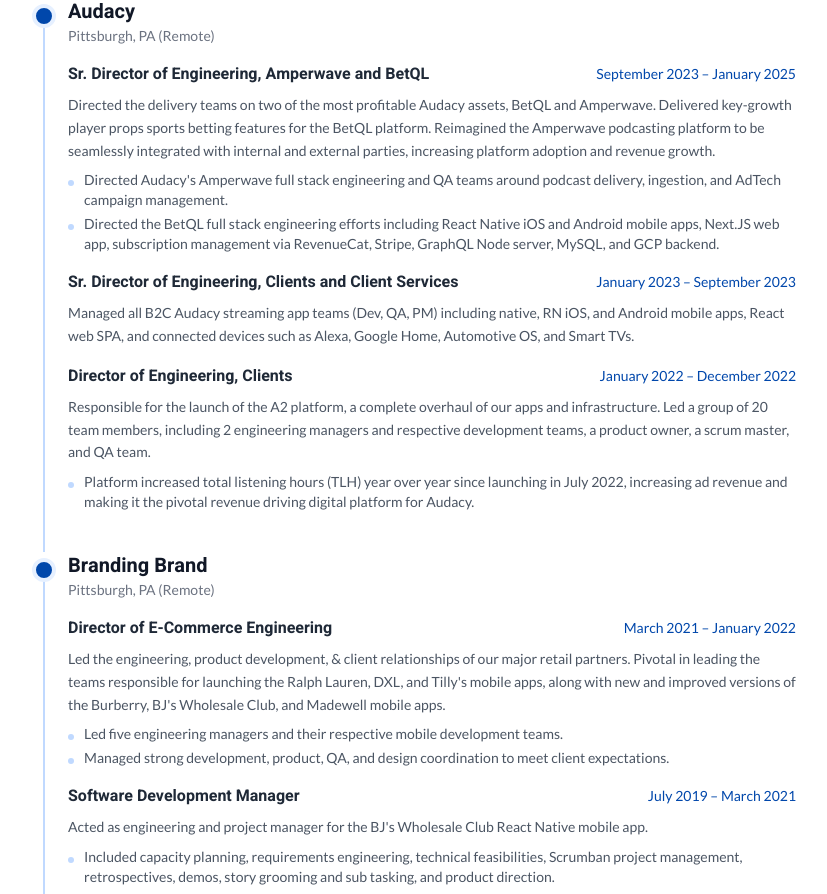
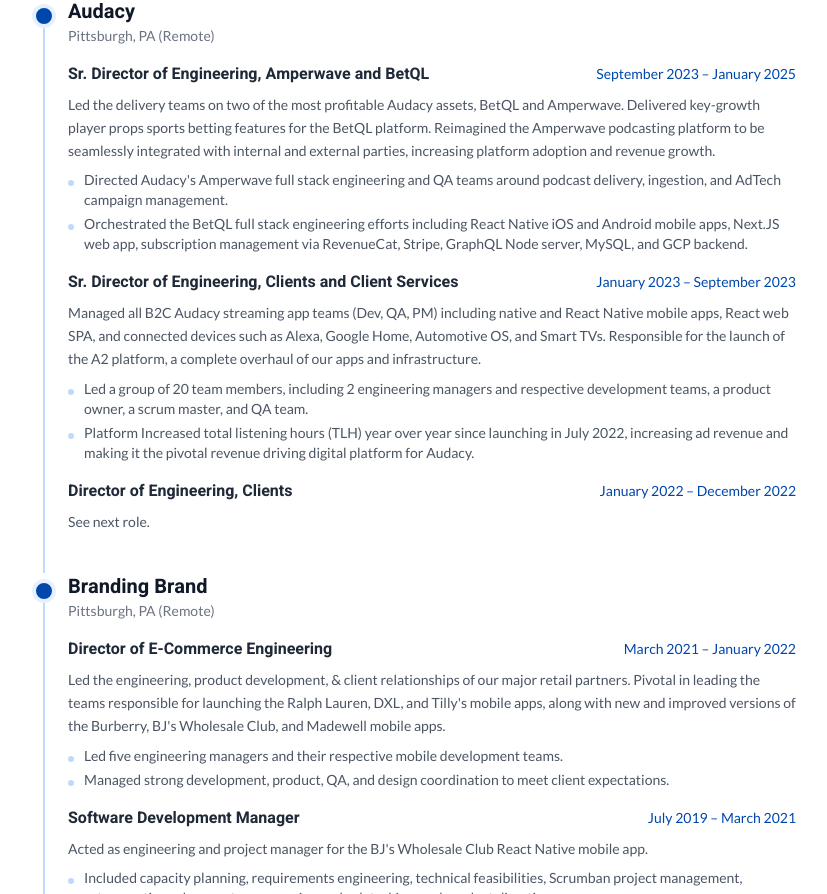
Before and after one commit to matyastr/professional-website, a Next.js app: page /engineering in a window 1280 px wide. Shown: the part 2760-3654 px from the top of the page, without its empty margins (68-895 px from the left). Built offline with nearby package versions, Linux system fonts and the light colour scheme.

Commit message:
chore: updated resume info

```diff
--- a/data/workHistory.ts
+++ b/data/workHistory.ts
@@ -39,10 +39,10 @@
         startDate: 'September 2023',
         endDate: 'January 2025',
         description:
-          'Directed the delivery teams on two of the most profitable Audacy assets, BetQL and Amperwave. Delivered key-growth player props sports betting features for the BetQL platform. Reimagined the Amperwave podcasting platform to be seamlessly integrated with internal and external parties, increasing platform adoption and revenue growth.',
+          'Led the delivery teams on two of the most profitable Audacy assets, BetQL and Amperwave. Delivered key-growth player props sports betting features for the BetQL platform. Reimagined the Amperwave podcasting platform to be seamlessly integrated with internal and external parties, increasing platform adoption and revenue growth.',
         highlights: [
           'Directed Audacy\'s Amperwave full stack engineering and QA teams around podcast delivery, ingestion, and AdTech campaign management.',
-          'Directed the BetQL full stack engineering efforts including React Native iOS and Android mobile apps, Next.JS web app, subscription management via RevenueCat, Stripe, GraphQL Node server, MySQL, and GCP backend.',
+          'Orchestrated the BetQL full stack engineering efforts including React Native iOS and Android mobile apps, Next.JS web app, subscription management via RevenueCat, Stripe, GraphQL Node server, MySQL, and GCP backend.',
         ],
       },
       {
@@ -50,18 +50,18 @@
         startDate: 'January 2023',
         endDate: 'September 2023',
         description:
-          'Managed all B2C Audacy streaming app teams (Dev, QA, PM) including native, RN iOS, and Android mobile apps, React web SPA, and connected devices such as Alexa, Google Home, Automotive OS, and Smart TVs.',
-
+          'Managed all B2C Audacy streaming app teams (Dev, QA, PM) including native and React Native mobile apps, React web SPA, and connected devices such as Alexa, Google Home, Automotive OS, and Smart TVs. Responsible for the launch of the A2 platform, a complete overhaul of our apps and infrastructure.',
+        highlights: [
+          'Led a group of 20 team members, including 2 engineering managers and respective development teams, a product owner, a scrum master, and QA team.',
+          'Platform Increased total listening hours (TLH) year over year since launching in July 2022, increasing ad revenue and making it the pivotal revenue driving digital platform for Audacy.'
+        ],
       },
       {
         title: 'Director of Engineering, Clients',
         startDate: 'January 2022',
         endDate: 'December 2022',
         description:
-          'Responsible for the launch of the A2 platform, a complete overhaul of our apps and infrastructure. Led a group of 20 team members, including 2 engineering managers and respective development teams, a product owner, a scrum master, and QA team.',
-        highlights: [
-          'Platform increased total listening hours (TLH) year over year since launching in July 2022, increasing ad revenue and making it the pivotal revenue driving digital platform for Audacy.',
-        ],
+          'See next role.',
       },
     ],
   },
```
